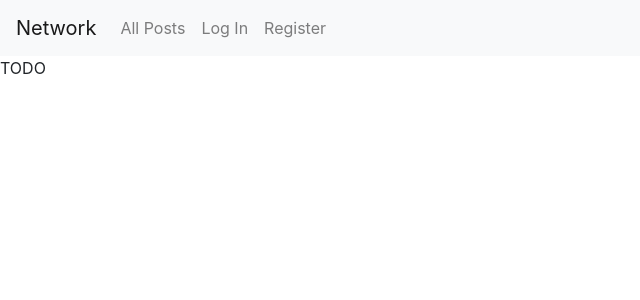
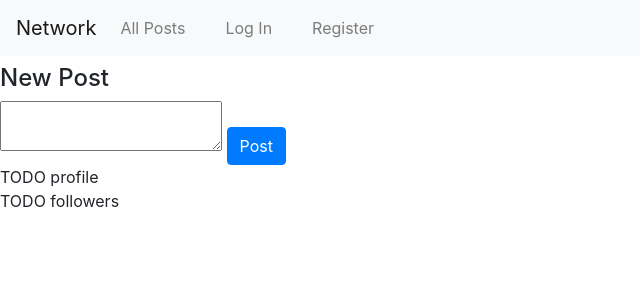
Before and after one commit to Santho-sh/network-app, a Django app: template project4/network/templates/network/index.html in a window 1280 px wide. Shown: the top 300 px of the page, without its empty margins (0-640 px from the left). Run offline with Django 3.2, Linux system fonts and the light colour scheme; the template is opened without the code that fills it, so the values that code supplies are empty; some libraries are stand-ins or nearby versions.

Commit message:
create post

```diff
--- a/project4/network/static/network/app.js
+++ b/project4/network/static/network/app.js
@@ -1 +1,72 @@
-document.addEventListener('DOMContentLoaded')
+document.addEventListener('DOMContentLoaded', () => {
+
+    document.querySelector('.all-posts').addEventListener('click', () => view_post('all'));
+    document.querySelector('.following').addEventListener('click', () => view_following());
+    document.querySelector('.profile').addEventListener('click', () => view_profile());
+    document.querySelector('#create-post').addEventListener('submit', create_post);
+
+    // By default, load the All Posts
+    view_post('all');
+});
+
+
+
+function create_post() {
+
+    let content = document.querySelector('.post-content').value;
+
+    console.log(content);
+
+    fetch('/posts', {
+        method: 'POST',
+        body: JSON.stringify({
+          content: content,
+        })
+    })
+    .then(response => response.json())
+    .then(result => {
+        console.log(result);
+        view_post('all');
+    });
+}
+
+
+function view_post(type) {
+
+    document.querySelector('#posts').style.display = 'block';
+    document.querySelector('#profile').style.display = 'none';
+    document.querySelector('#followers').style.display = 'none';
+
+    const heading = document.querySelector('.post-heading');
+
+    if (type === 'all'){
+        heading.innerHTML = 'All Posts';
+    }
+    else if (type === 'profile') {
+        heading.innerHTML = 'My Posts';
+    }
+
+    fetch(`/posts/all`)
+    .then(response => response.json())
+    .then(posts => {
+        posts.forEach(post => {
+            console.log(post)
+        })
+    })
+}
+
+
+function view_following() {
+    document.querySelector('#posts').style.display = 'none';
+    document.querySelector('#profile').style.display = 'none';
+    document.querySelector('#followers').style.display = 'block';
+
+}
+
+
+function view_profile() {
+    document.querySelector('#posts').style.display = 'none';
+    document.querySelector('#profile').style.display = 'block';
+    document.querySelector('#followers').style.display = 'none';
+
+}
--- a/project4/network/static/network/styles.css
+++ b/project4/network/static/network/styles.css
@@ -0,0 +1,15 @@
+* {
+    margin: 0;
+    padding: 0;
+    box-sizing: border-box;
+}
+
+.navbar {
+    display: flex;
+}
+
+.navbar-nav {
+    display: flex;
+    flex-direction: row;
+    gap: 1.5rem;
+}
--- a/project4/network/templates/network/index.html
+++ b/project4/network/templates/network/index.html
@@ -1,5 +1,25 @@
 {% extends "network/layout.html" %}
 
 {% block body %}
-    TODO
+
+    <div id='posts'>
+
+        <h2 class='post-heading'></h2>
+
+        <form id='create-post'>
+            <h4>New Post</h4>
+            <textarea class='post-content'></textarea>
+            <input type='submit' class = 'btn btn-primary' value='Post'>
+        </form>
+
+    </div>
+
+    <div id='profile'>
+        TODO profile
+    </div>
+
+    <div id='followers'>
+        TODO followers
+    </div>
+
 {% endblock %}
--- a/project4/network/templates/network/layout.html
+++ b/project4/network/templates/network/layout.html
@@ -6,6 +6,7 @@
         <title>{% block title %}Social Network{% endblock %}</title>
         <link rel="stylesheet" href="https://stackpath.bootstrapcdn.com/bootstrap/4.4.1/css/bootstrap.min.css" integrity="sha384-Vkoo8x4CGsO3+Hhxv8T/Q5PaXtkKtu6ug5TOeNV6gBiFeWPGFN9MuhOf23Q9Ifjh" crossorigin="anonymous">
         <link href="{% static 'network/styles.css' %}" rel="stylesheet">
+        <script src="{% static 'network/app.js' %}"></script>
     </head>
     <body>
 
@@ -16,15 +17,15 @@
               <ul class="navbar-nav mr-auto">
                 {% if user.is_authenticated %}
                     <li class="nav-item">
-                        <a class="nav-link" href="#"><strong>{{ user.username }}</strong></a>
+                        <a class="nav-link profile" href="#"><strong>{{ user.username }}</strong></a>
                     </li>
                 {% endif %}
-                <li class="nav-item">
-                  <a class="nav-link" href="{% url 'index' %}">All Posts</a>
-                </li>
+                    <li class="nav-item">
+                        <a class="nav-link all-posts" href="{% url 'index' %}">All Posts</a>
+                    </li>
                 {% if user.is_authenticated %}
                     <li class="nav-item">
-                        <a class="nav-link" href="#">Following</a>
+                        <a class="nav-link following" href="#">Following</a>
                     </li>
                     <li class="nav-item">
                         <a class="nav-link" href="{% url 'logout' %}">Log Out</a>
--- a/project4/network/urls.py
+++ b/project4/network/urls.py
@@ -7,5 +7,9 @@ urlpatterns = [
     path("", views.index, name="index"),
     path("login", views.login_view, name="login"),
     path("logout", views.logout_view, name="logout"),
-    path("register", views.register, name="register")
+    path("register", views.register, name="register"),
+
+    # API Routes
+    path("posts", views.create_post, name="create"),
+    path("posts/<str:mailbox>", views.get_posts, name = "posts"),
 ]
```
Also changed, not shown: project4/network/views.py (+6 -1 lines), project4/db.sqlite3.
